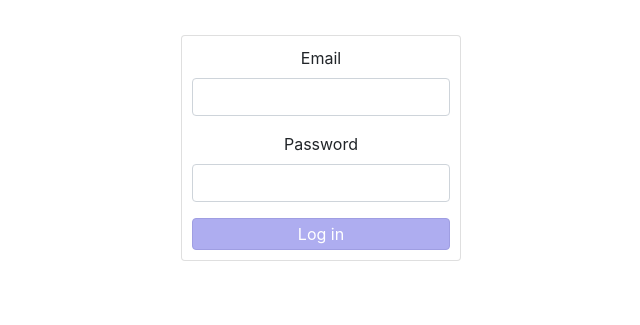
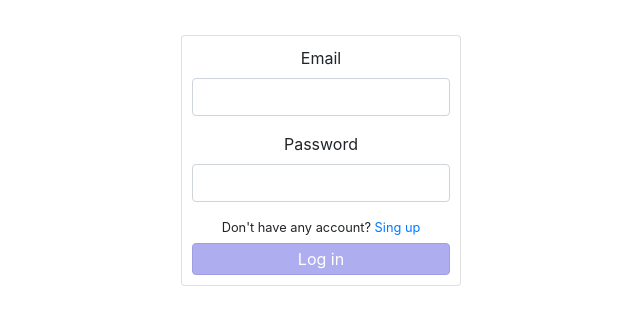
Before and after one commit to sofiaq2201/LogInOut, a PHP site: page / in a window 1280 px wide. Shown: the top 325 px of the page, without its empty margins (277-917 px from the left). Run offline with PHP 8.4, Linux system fonts and the light colour scheme.

Commit message:
Se actualizo archivo index

```diff
--- a/index.php
+++ b/index.php
@@ -23,7 +23,7 @@
                     <label for="pass-label"> Password </label>
                     <input  class="form-control" type="password" name="password" id="pass-label">
                 </div>
-                <!-- este va al registrarse  <small  class="form-text">Do you already have an account? <a href="#">Sing up</a></small> -->
+                <small  class="form-text">Don't have any account? <a href="#">Sing up</a></small>
                 <input class="mybtn btn-login btn-block" type="submit" name="login" value="Log in" >
             </form><!-- cierra form-->
         </div><!-- cierra card del form-->
```
